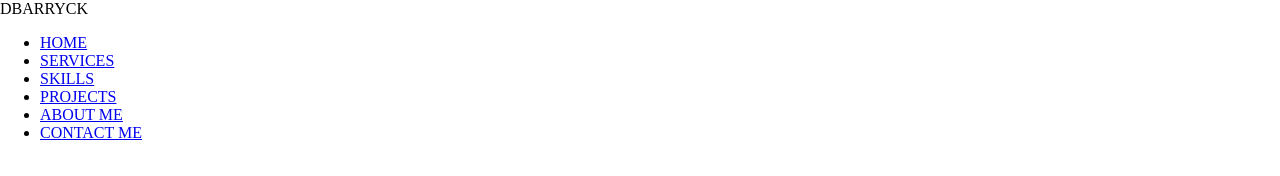
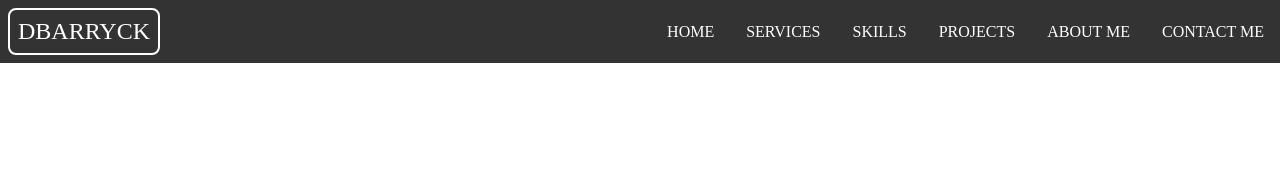
Before and after one commit to Barry-owino/emma-website-DbarryCK-WEB-DEV, a plain HTML site: page index.html in a window 1280 px wide. Drawn offline with Linux system fonts and the light colour scheme.

Commit message:
added styling and hover effect on the links

```diff
--- a/style.css
+++ b/style.css
@@ -9,9 +9,37 @@ body{
   margin:0;
 }
 
-navbar{
+.navbar{
   display:flex;
   justify-content:space-between;
   align-items:center;
+  background:#333;
+  color:#fff;
+}
 
+.navbar .logo{
+  font-size: 1.5rem;
+  margin:.5rem;
+  padding:.5rem;
+  border:2px solid #fff;
+  border-radius: 8px;
 }
+
+.navbar-links ul{
+  margin:0;
+  padding:0;
+  display:flex;
+  list-style: none;
+}
+
+.navbar-links li a{
+  text-decoration:none;
+  color:#fff;
+  padding:1rem;
+  display:block;
+}
+
+.navbar-links li:hover{
+  background:#555;
+  border-radius: 8px;
+}
```
